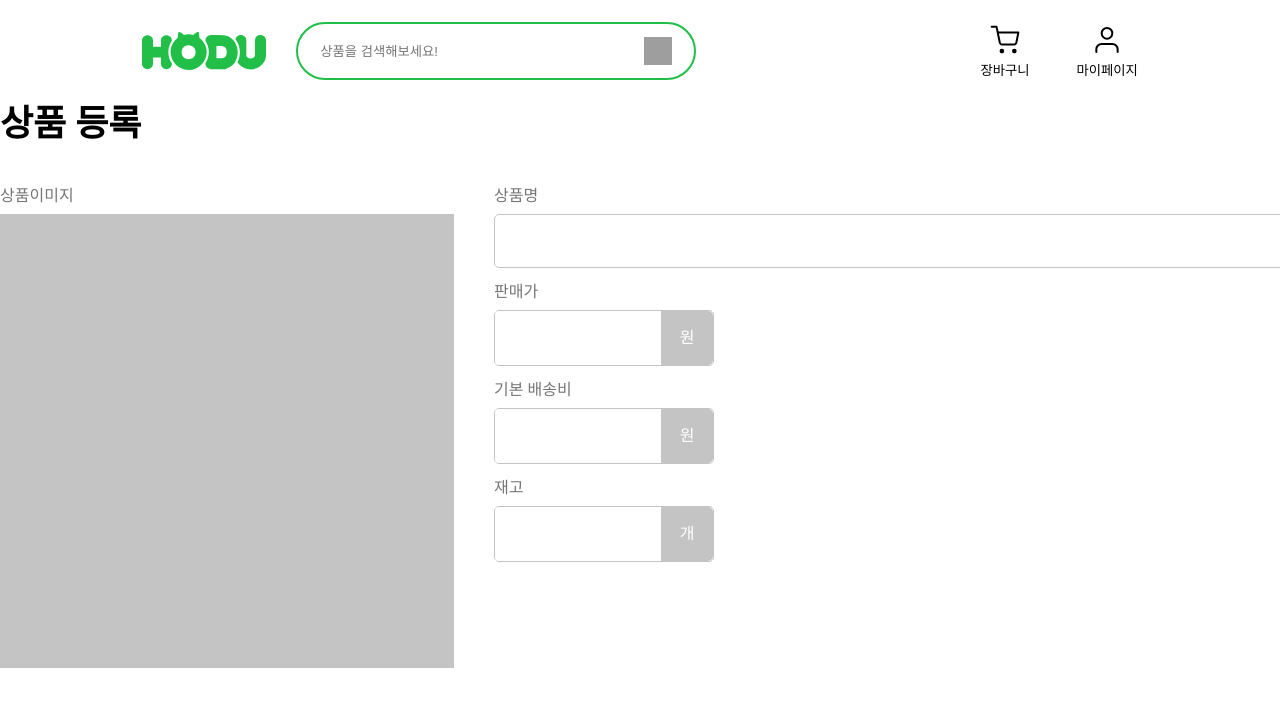
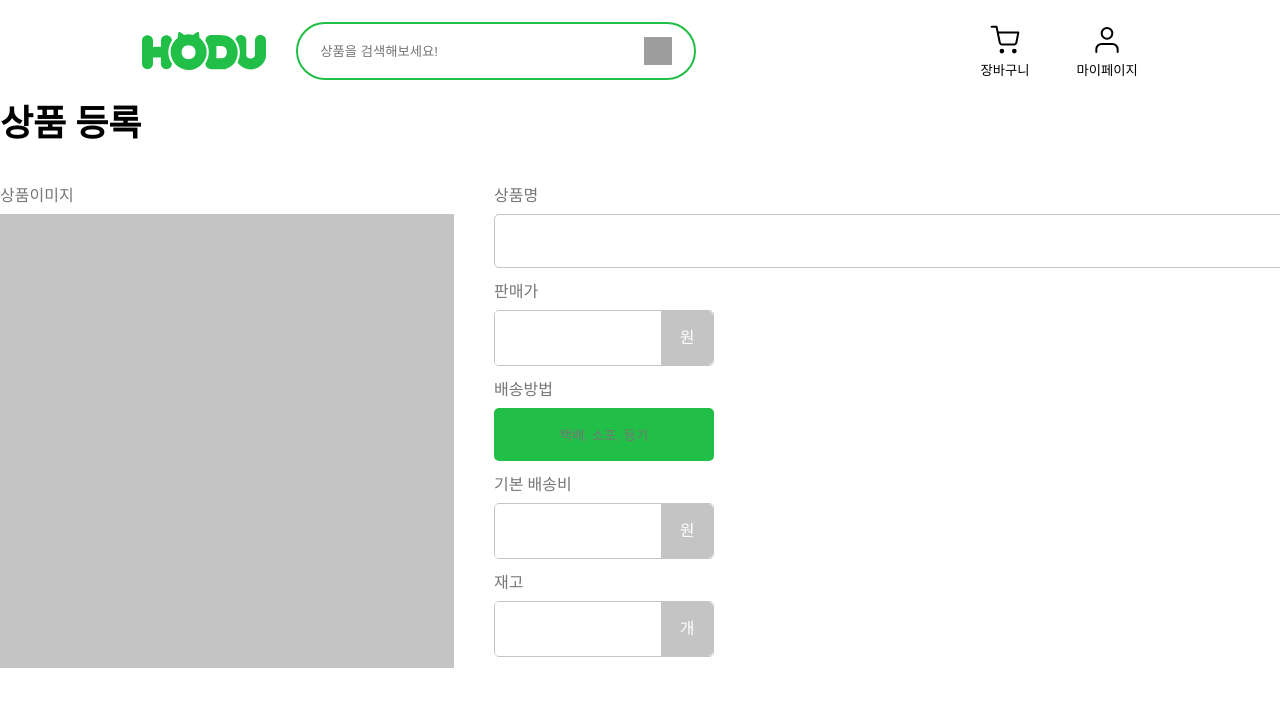
Before and after one commit to hmkimm/OpenMarket, a React (Create React App) app: page /addproduct in a window 1280 px wide. Shown: the top 706 px of the page. Built offline with nearby package versions, Linux system fonts and the light colour scheme; grey boxes are pictures that could not be loaded; what recoil-persist would draw is missing.

Commit message:
Feat: 셀러 상품 등록 UI 구현

```diff
--- a/src/Pages/AddProduct.jsx
+++ b/src/Pages/AddProduct.jsx
@@ -40,6 +40,8 @@ const AddProduct = () => {
           <Title>상품명</Title>
           <TextInput type="text" />
           <UnitInput title="판매가">원</UnitInput>
+          <Title>배송방법</Title>
+          <Button>택배, 소포, 등기</Button>
           <UnitInput title="기본 배송비">원</UnitInput>
           <UnitInput title="재고">개</UnitInput>
         </div>
@@ -82,4 +84,13 @@ const TextInput = styled.input`
   margin-bottom: 16px;
 `;
 
+const Button = styled.button`
+  width: 220px;
+  border-radius: 5px;
+  padding: 17px 0px;
+  margin-bottom: 16px;
+  color: #767676;
+  /* background-color: ||white; */
+  background: #21bf48;
+`;
 export default AddProduct;
```
